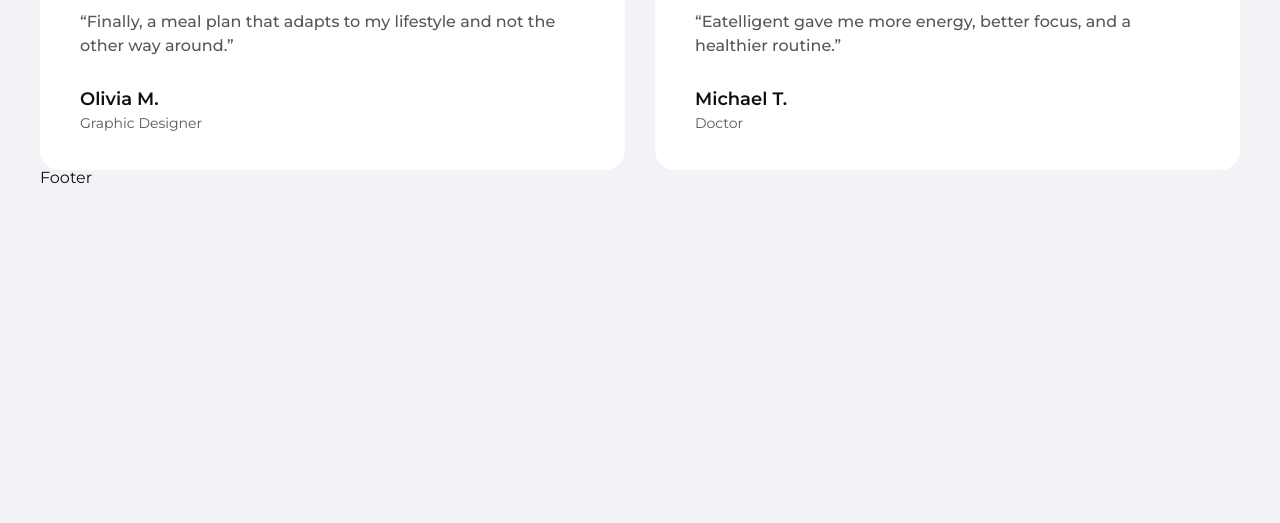
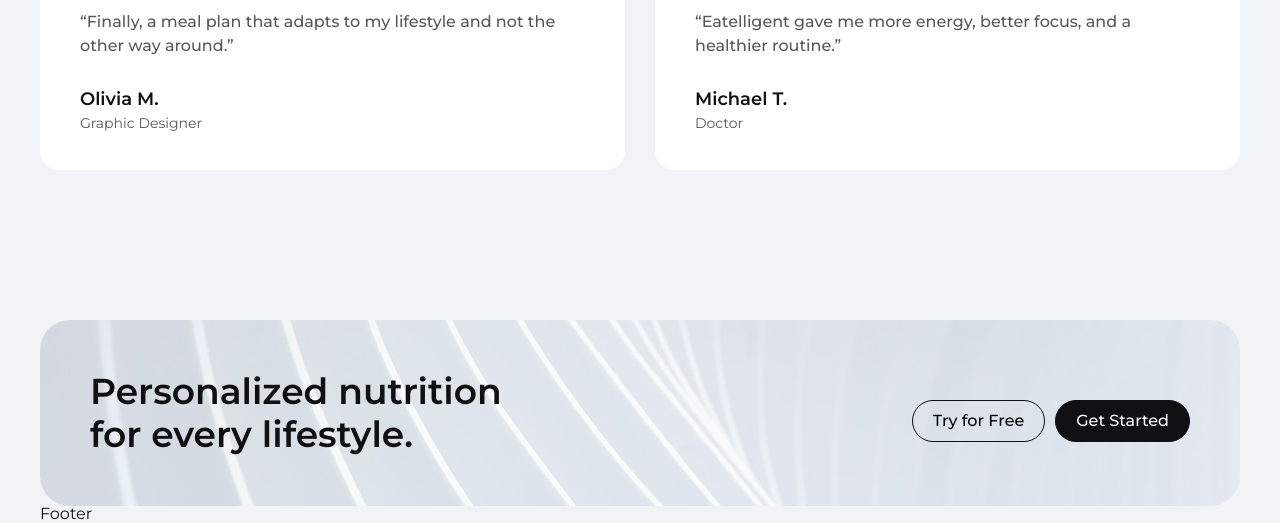
Before and after one commit to sedasen/eatelligent, a website built with Vite: page index.html in a window 1280 px wide. Shown: the part 7886-8409 px from the top of the page. Before the commit the page ends 8073 px from the top, so only its background shows below. Built offline with nearby package versions, Linux system fonts and the light colour scheme.

Commit message:
Add footer banner

```diff
--- a/index.html
+++ b/index.html
@@ -507,6 +507,20 @@
           </div>
         </div>
       </section>
+      <section class="site-section section--footer-banner">
+        <div class="banner">
+          <div class="slogan">
+            Personalized nutrition <br />
+            for every lifestyle.
+          </div>
+          <div class="actions">
+            <button type="button" class="banner-action">Try for Free</button>
+            <button type="button" class="banner-action primary">
+              Get Started
+            </button>
+          </div>
+        </div>
+      </section>
     </main>
 
     <footer class="site-footer">
--- a/style.scss
+++ b/style.scss
@@ -625,5 +625,68 @@
   }
 }
 
+/* FOOTER BANNER SECTION */
+.site-section.section--footer-banner {
+  .banner {
+    display: flex;
+    width: 100%;
+    padding: 50px;
+    justify-content: space-between;
+    align-items: center;
+    border-radius: 30px;
+    background-image: url(assets/footer.png);
+    & > .slogan {
+      color: var(--text-color);
+      font-size: 36px;
+      font-style: normal;
+      font-weight: 600;
+      line-height: 1.2;
+    }
+    & > .actions {
+      display: flex;
+      align-items: center;
+      justify-content: center;
+      gap: 10px;
+      margin-block-start: 16px;
+      button.banner-action {
+        padding: 12px 20px;
+        font-size: 16px;
+        font-weight: 500;
+        border: 1px solid var(--button-border-color);
+        border-radius: 99px;
+        &:hover {
+          background-color: var(--brand-color);
+          border-color: var(--brand-color);
+          color: var(--primary-button-color);
+        }
+        &.primary {
+          background-color: var(--primary-button-bg-color);
+          color: var(--primary-button-color);
+          &:hover {
+            background-color: var(--brand-color);
+            border-color: var(--brand-color);
+          }
+        }
+      }
+    }
+  }
+  @media (min-width: 600px) {
+    // tablet
+  }
+  @media (min-width: 768px) {
+    .testimonial-grid {
+      display: grid;
+      grid-template-columns: 1fr 1fr;
+      gap: 30px;
+    }
+  }
+  @media (min-width: 992px) {
+    // desktop
+  }
+  @media (min-width: 1200px) {
+    // large desktop
+  }
+}
+
 .site-footer {
 }
```
